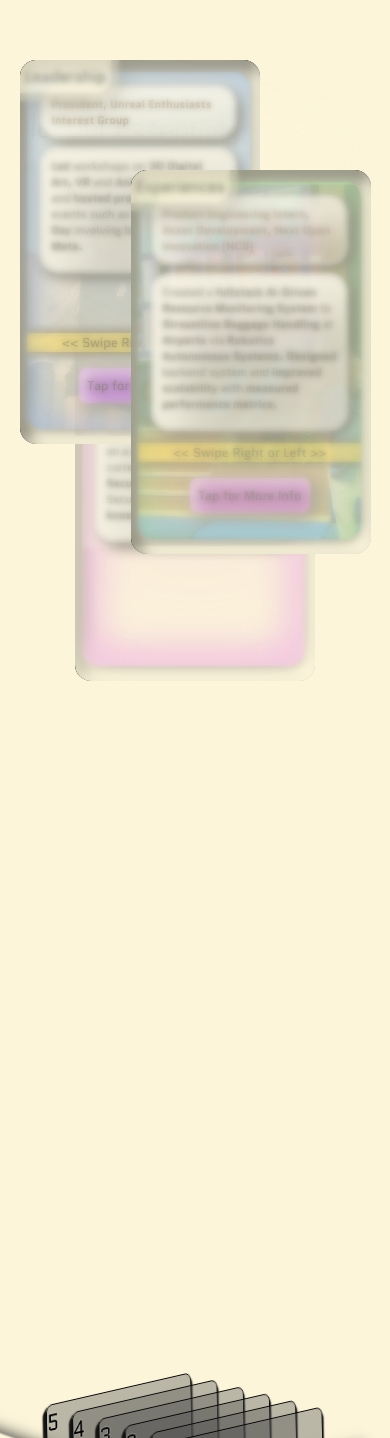
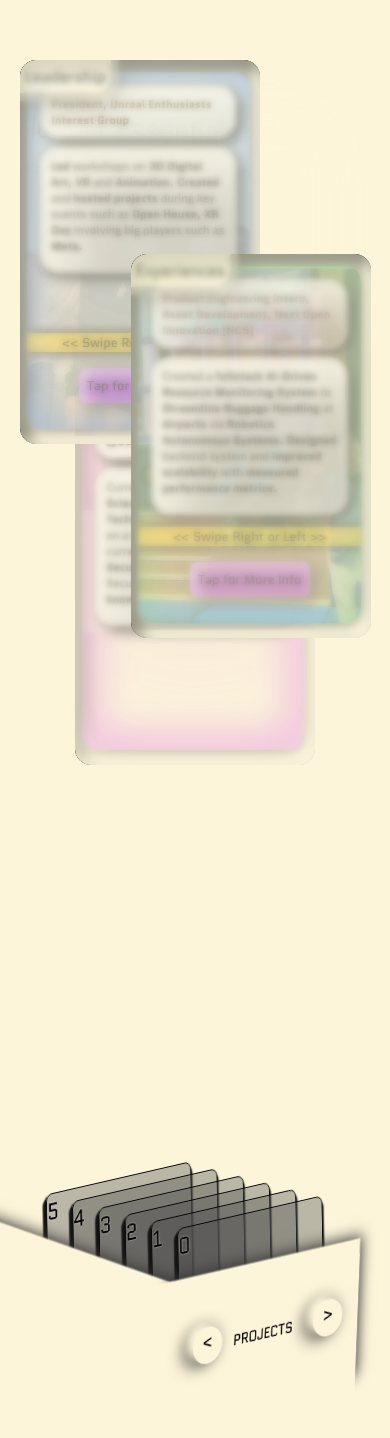
Before and after one commit to AikKiat/Webappportv2, a React (Vite) app: page / in a window 390 px wide. Shown: the part 885-2323 px from the top of the page. Built offline with nearby package versions, Linux system fonts and the light colour scheme; a web font is replaced by a local one.

Commit message:
shift drawer

```diff
--- a/src/styles/media_queries/media_queries_info_section.css
+++ b/src/styles/media_queries/media_queries_info_section.css
@@ -529,13 +529,13 @@
     .card_container #card_3{
         opacity: 1;
         position: absolute;
-        top: 40%;
+        top: 50%;
     }
 
     .card_container #card_2{
         opacity: 1;
         position: absolute;
-        top: 25%;
+        top: 35%;
         right: 5%
     }
 
--- a/src/styles/media_queries/media_queries_projects_section.css
+++ b/src/styles/media_queries/media_queries_projects_section.css
@@ -335,6 +335,15 @@
 
 @media all and (min-width: 320px) and (max-width:420px) {
 
+
+    .projects_drawer{
+        top: 45%;
+        left: 30%;
+        width: 12rem;
+        height: 12rem;
+        /* border: 1px solid #131313; */
+    }
+
     .projects_card_showcase{
         top: -20%;
         margin-left: 1rem;
```
